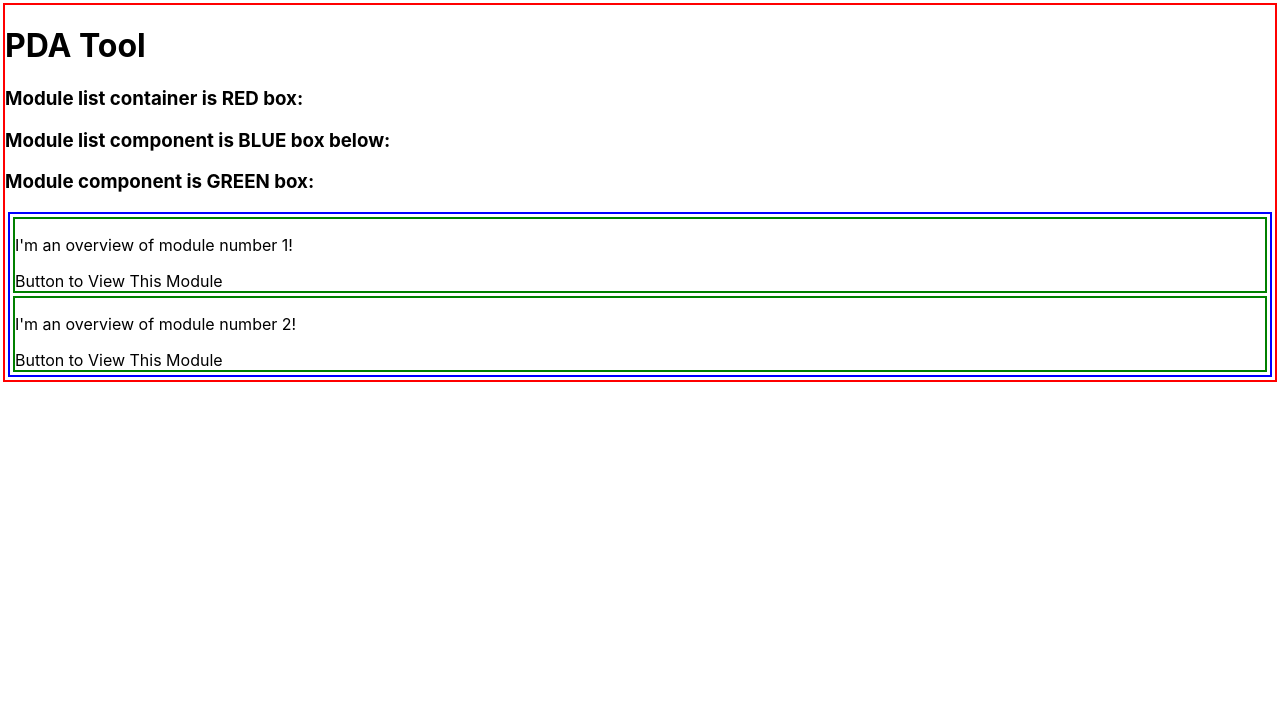
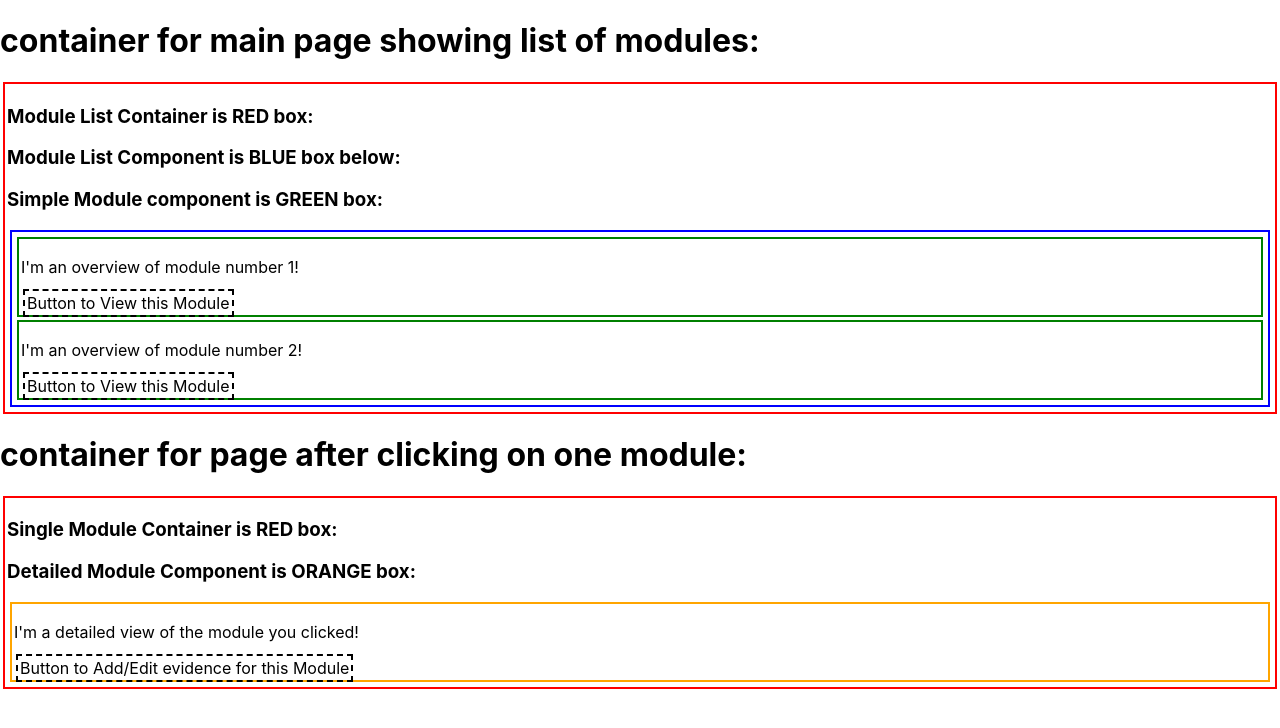
Before and after one commit to krismac/TeamFonz, a React (Create React App) app in the folder PDATool_frontend/pda_tool/: page / in a window 1280 px wide. Shown: the top 728 px of the page. Built offline with nearby package versions, Linux system fonts and the light colour scheme.

Commit message:
component lineage for single module view

```diff
--- a/PDATool_frontend/pda_tool/src/App.css
+++ b/PDATool_frontend/pda_tool/src/App.css
@@ -14,17 +14,32 @@
   color: white;
 } */
 
-.module-list-container {
+.module-list-container, .single-module-container {
   border: 2px solid red;
   margin: 3px;
+  padding: 2px;
 }
 
 .module-list-component {
   border: 2px solid blue;
   margin: 3px;
+  padding: 2px;
 }
 
-.module-component {
+.module-simple-component {
   border: 2px solid green;
   margin: 3px;
+  padding: 2px;
 }
+
+.module-detailed-component {
+  border: 2px solid orange;
+  margin: 3px;
+  padding: 2px;
+}
+
+a {
+  border: 2px dashed black;
+  margin: 2px;
+  padding: 2px;
+}
--- a/PDATool_frontend/pda_tool/src/App.js
+++ b/PDATool_frontend/pda_tool/src/App.js
@@ -1,13 +1,19 @@
 // use react router to switch between containers, like in full stack pirates example
 
-import React, { Component } from 'react';
+import React, { Component, Fragment } from 'react';
 import ModuleListContainer from './containers/ModuleListContainer.js';
+import SingleModuleContainer from './containers/SingleModuleContainer.js';
 import './App.css';
 
 class App extends Component {
   render() {
     return (
-      <ModuleListContainer />
+      <Fragment>
+        <h1>container for main page showing list of modules:</h1>
+        <ModuleListContainer />
+        <h1>container for page after clicking on one module:</h1>
+        <SingleModuleContainer />
+      </Fragment>
     );
   }
 }
--- a/PDATool_frontend/pda_tool/src/components/ModuleDetailed.js
+++ b/PDATool_frontend/pda_tool/src/components/ModuleDetailed.js
@@ -4,13 +4,11 @@ import React from 'react';
 
 const ModuleDetailed = (props) => {
 
-  console.log("Module props:", props);
+  return (
+    <div>
 
-  return (
-    <div className="module-div">
-      <p>I'm a detailed view of module number {props.index + 1}!</p>
-      <p>{props.question}</p>
-      <p>{props.answer}</p>
+      <p>I'm a detailed view of the module you clicked!</p>
+
     </div>
   );
 
--- a/PDATool_frontend/pda_tool/src/components/ModuleList.js
+++ b/PDATool_frontend/pda_tool/src/components/ModuleList.js
@@ -8,13 +8,15 @@ const ModuleList = (props) => {
 
   const modules = props.data.map((module, index) => {
     return (
-      <div className="module-component">
+      <div className="module-simple-component">
+
         <ModuleSimple
           index={index}
           question={module.question}
           answer={module.answer}
         />
-        <a>Button to View This Module</a>
+        <a>Button to View this Module</a>
+
       </div>
     )
   });
--- a/PDATool_frontend/pda_tool/src/components/ModuleSimple.js
+++ b/PDATool_frontend/pda_tool/src/components/ModuleSimple.js
@@ -5,8 +5,10 @@ import React from 'react';
 const ModuleSimple = (props) => {
 
   return (
-    <div className="module-simple">
+    <div>
+
       <p>I'm an overview of module number {props.index + 1}!</p>
+
     </div>
   );
 
--- a/PDATool_frontend/pda_tool/src/containers/ModuleListContainer.js
+++ b/PDATool_frontend/pda_tool/src/containers/ModuleListContainer.js
@@ -27,15 +27,17 @@ class ModuleListContainer extends Component {
   render() {
     return (
       <div className="module-list-container">
-        <h1>PDA Tool</h1>
-        <h3>Module list container is RED box:</h3>
-        <h3>Module list component is BLUE box below:</h3>
-        <h3>Module component is GREEN box:</h3>
+
+        <h3>Module List Container is RED box:</h3>
+        <h3>Module List Component is BLUE box below:</h3>
+        <h3>Simple Module component is GREEN box:</h3>
+
         <div className="module-list-component">
           <ModuleList
             data={this.state.modules}
           />
         </div>
+
       </div>
     );
   };
--- a/PDATool_frontend/pda_tool/src/containers/SingleModuleContainer.js
+++ b/PDATool_frontend/pda_tool/src/containers/SingleModuleContainer.js
@@ -1,13 +1,13 @@
 // outer container for when viewing individual module
 
 import React, {Component} from 'react';
+import ModuleDetailed from '../components/ModuleDetailed.js';
 
 class SingleModuleContainer extends Component {
   constructor(props) {
     super(props);
     this.state = {
       moduleData: null
-    };
     };
   };
 
@@ -17,6 +17,23 @@ componentDidMount() {
 
   render() {
     return (
+      <div className="single-module-container">
 
+        <h3>Single Module Container is RED box:</h3>
+        <h3>Detailed Module Component is ORANGE box:</h3>
+
+        <div className="module-detailed-component">
+          <ModuleDetailed
+            data={this.state.moduleData}
+          />
+          <a>Button to Add/Edit evidence for this Module</a>
+        </div>
+
+      </div>
     );
   };
+
+};
+
+
+export default SingleModuleContainer;
```
Lines whose indentation alone changed are shown as unchanged.
